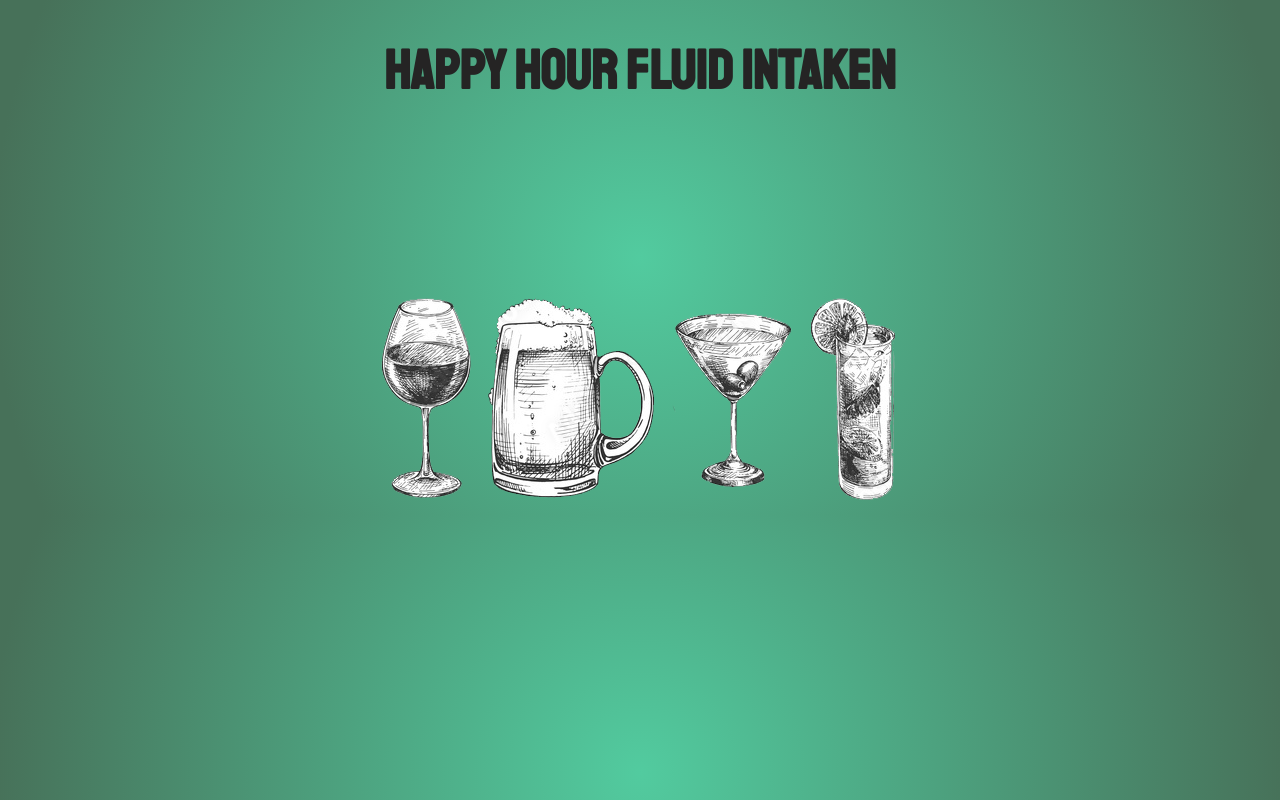
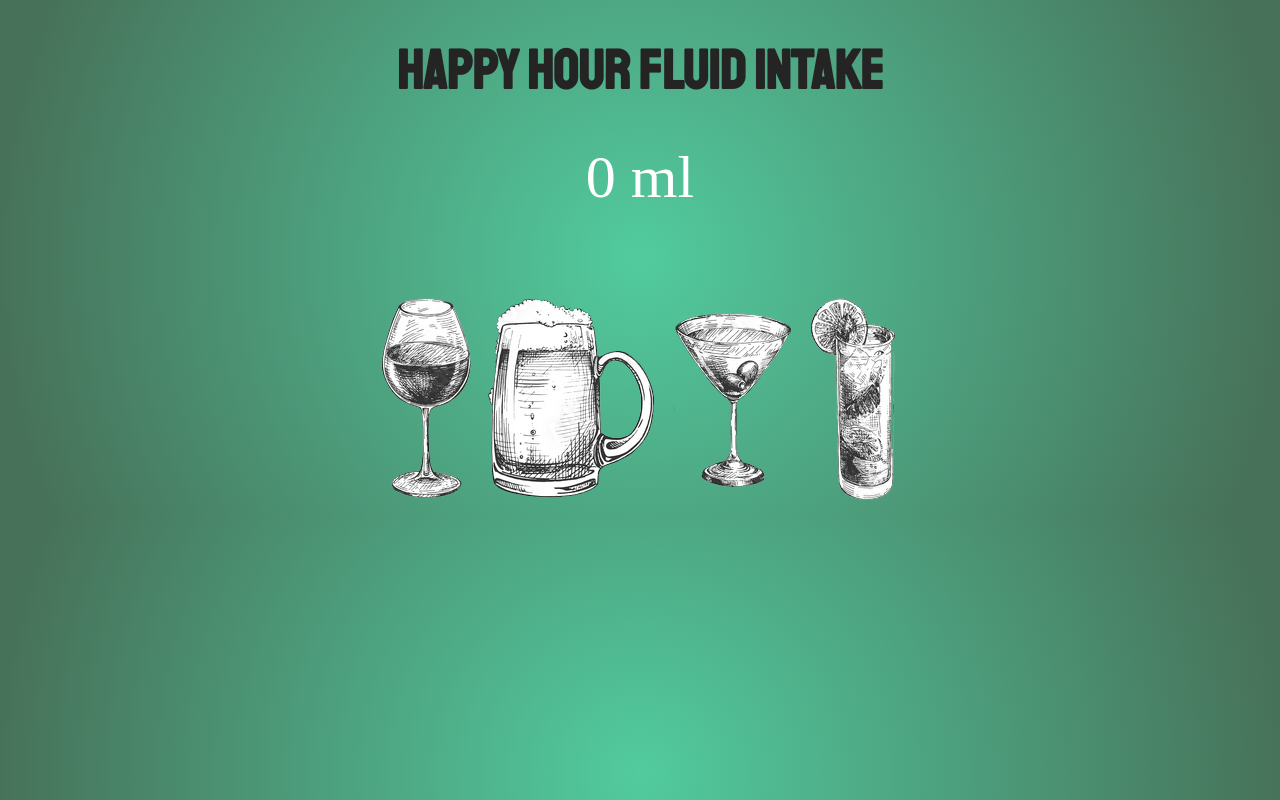
Before and after one commit to YaraWS/fluid-intake, a plain HTML site: page index.html in a window 1280 px wide. Drawn offline with Linux system fonts and the light colour scheme.

Commit message:
Correct Grammar Spelling

```diff
--- a/index.html
+++ b/index.html
@@ -5,11 +5,11 @@
     <meta http-equiv="X-UA-Compatible" content="IE=edge">
     <meta name="viewport" content="width=device-width, initial-scale=1.0">
     <link rel="stylesheet" href="index.css">
-    <title>Fluid Intaken</title>
+    <title>Fluid Intake</title>
 </head>
 <body>
-    <h1>Happy Hour fluid intaken</h1>
-    <div class="result" id="result"></div>
+    <h1>Happy Hour fluid intake</h1>
+    <div class="result" id="result">0 ml</div>
     <div class="drinks">
     <button onclick="drinkWater()"  id="water"><img src="./images/wine.png" alt=""></button>
     <button onclick="drinkTea()"  id="tea"><img src="./images/beer.png" alt=""></button>
```
